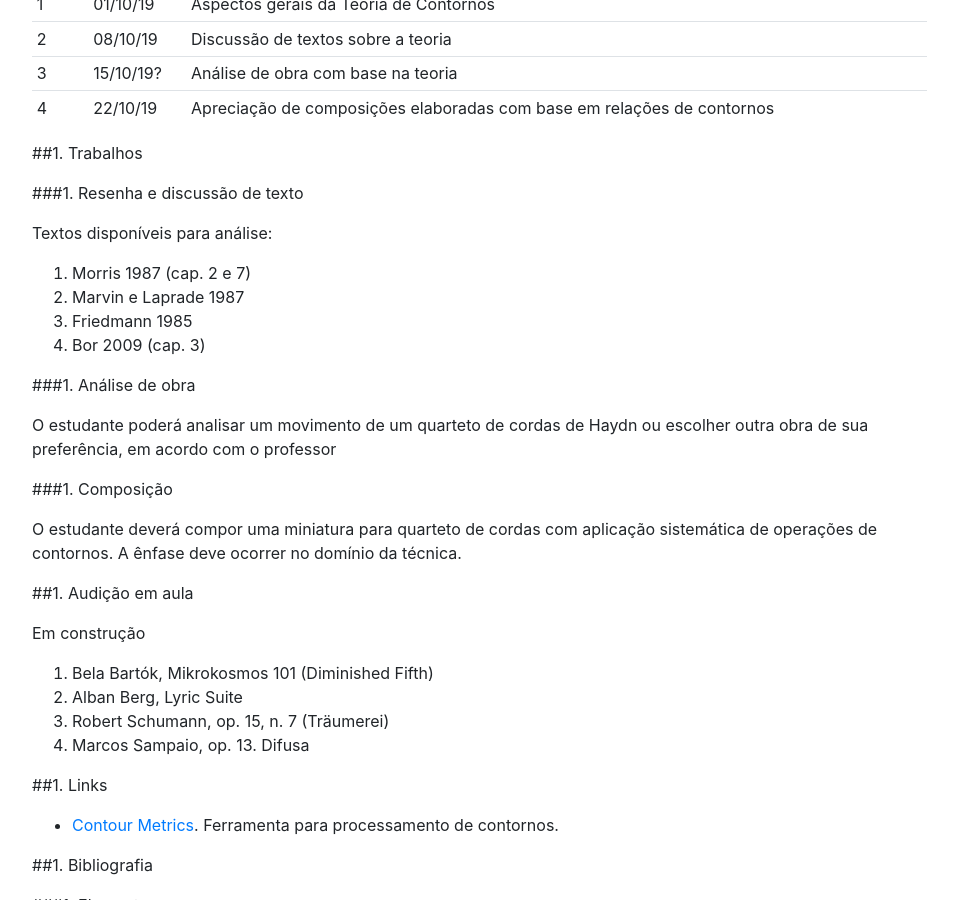
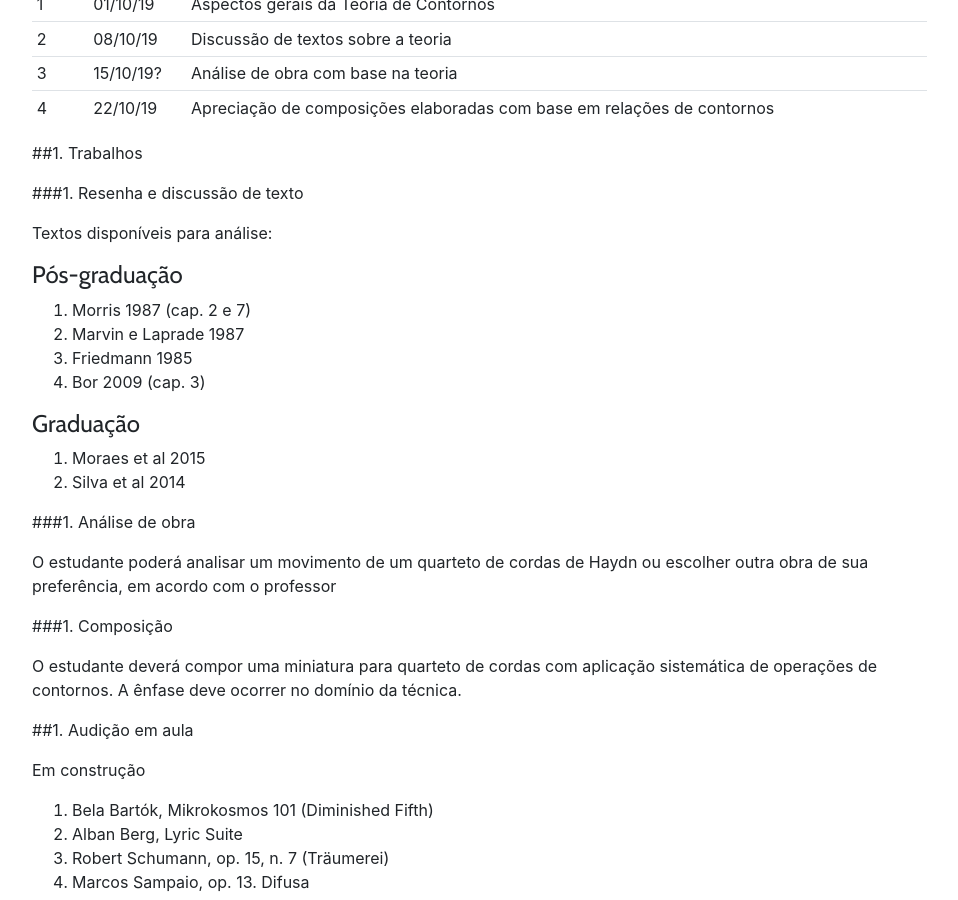
Before and after one commit to kroger/genosmus, a Jekyll site: the page built from _marcos/muse28.md, in a window 1280 px wide and 900 px high, scrolled down 1936 px. Shown: the whole window, without its empty margins (68-1026 px from the left). Built offline with Jekyll 4.4.1, drawn with Linux system fonts in a browser that asks for light colours; the table of contents is made by our own code.

Commit message:
Textos para a graduação

```diff
--- a/_marcos/muse28.md
+++ b/_marcos/muse28.md
@@ -98,10 +98,17 @@ As notas dos trabalhos irão obedecer ao seguinte critério:
 
 Textos disponíveis para análise:
 
+#### Pós-graduação
+
 1. Morris 1987 (cap. 2 e 7)
 1. Marvin e Laprade 1987
 1. Friedmann 1985
 1. Bor 2009 (cap. 3)
+
+#### Graduação
+
+1. Moraes et al 2015
+1. Silva et al 2014
 
 ###1. Análise de obra
 
```
